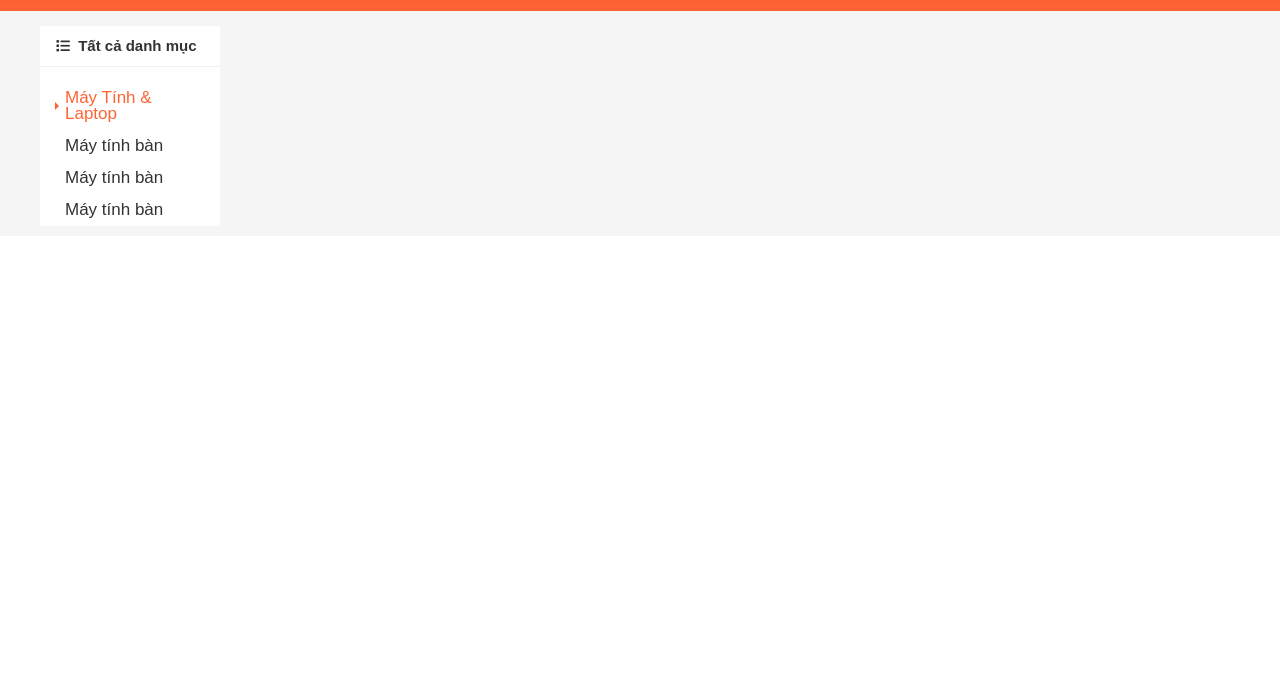
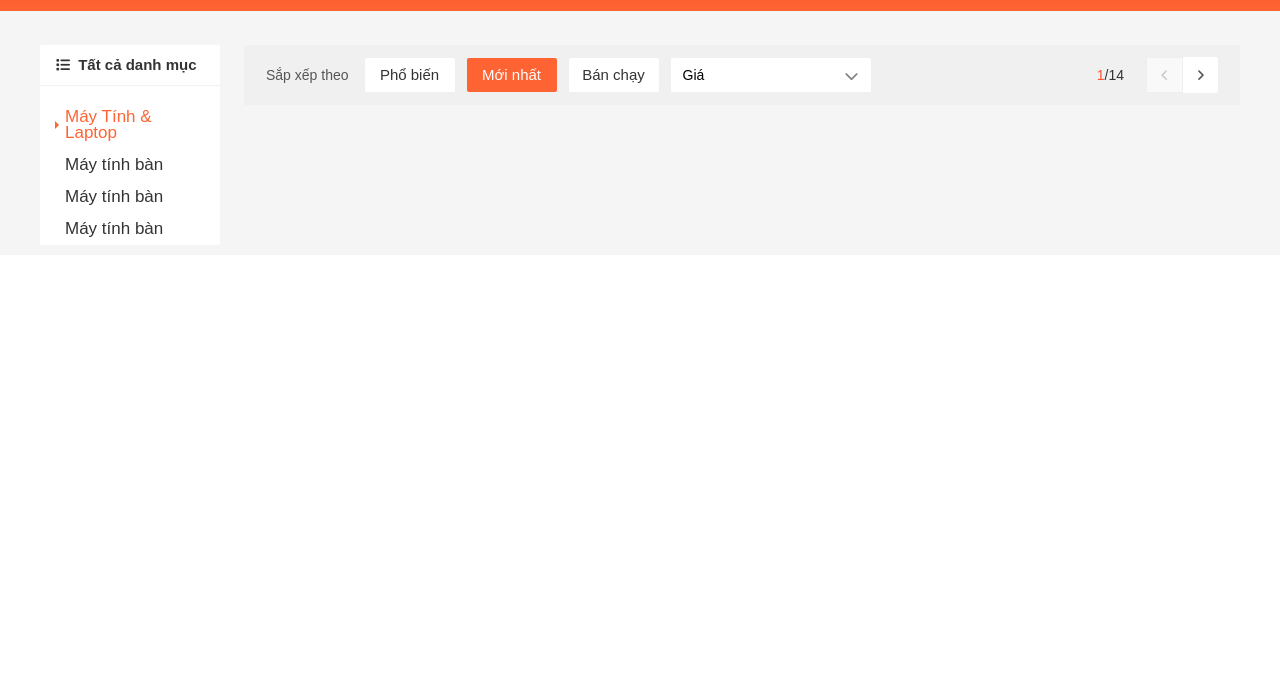
Before and after one commit to DangVanVy23521825/shopee-clone, a plain HTML site: page index.html in a window 1280 px wide. Shown: the part 109-800 px from the top of the page. Drawn offline with Linux system fonts and the light colour scheme.

Commit message:
thaydoimain

```diff
--- a/index.html
+++ b/index.html
@@ -101,7 +101,7 @@
         <!-- Body -->
         <div class="body-container">
             <div class="grid">
-                <div class="grid-row">
+                <div class="grid-row web-content">
                     <div class="grid-2-column">
                         <nav class="category">
                             <h3 class="category-heading">
@@ -130,7 +130,32 @@
                     </div>
 
                     <div class="grid-10-column">
+                        <div class="home-filter">
+                            <span class ="home-filter-label">Sắp xếp theo</span>
+                            <button class="home-filter-btn btn">Phổ biến</button>
+                            <button class="home-filter-btn btn btn-primary">Mới nhất</button>
+                            <button class="home-filter-btn btn">Bán chạy</button>
 
+                            <div class="select-input">
+                                <span class="select-input-label">Giá</span>
+                                <i class="select-input-icon fa-solid fa-chevron-down"></i>
+                            </div>
+
+                            <div class="home-filter-page">
+                                <span class ="home-filter-nums">
+                                    <span class="home-filter-page-current">1</span>/14
+                                </span>
+                            </div>
+
+                            <div class="home-filter-page-control">
+                                <a href="#" class="home-filter-page-btn home-page-control-icon-disabled">
+                                    <i class="home-page-control-icon fa-solid fa-angle-left"></i>
+                                </a>
+                                <a href="#" class="home-filter-page-btn">
+                                    <i class="home-page-control-icon fa-solid fa-angle-right"></i>
+                                </a>
+                            </div>
+                        </div>
                     </div>
                 </div>
             </div>
--- a/styles.css
+++ b/styles.css
@@ -48,6 +48,52 @@ html{
     width: 83.3334%;
 }
 
+.btn {
+    min-width: 124px;
+    height: 34px;
+    text-decoration: none;
+    border: none;
+    border-radius: 2px;
+    font-size: 1.5rem;
+    padding: 0 12px;
+    outline: none;
+    cursor: pointer;
+    color: var(--text-color);
+    display: inline-flex;
+    align-items: center;
+    justify-content: center;
+    line-height: 1.6rem;
+    background-color: white;
+}
+
+
+.btn-primary {
+    background-color: #fe6433;
+    color: white;
+}
+
+.select-input {
+    min-width: 200px;
+    height: 34px;
+    padding: 0 12px;
+    border-radius: 2px;
+    background-color: white;
+    display: flex;
+    align-items: center;
+    justify-content: space-between;
+}
+
+.select-input-label {
+    font-size: 1.4rem;
+}
+
+.select-input-icon {
+    font-size: 1.4rem;
+    color: rgba(131,131,131);
+    position: relative;
+    top: 1px;
+}
+
 .header{
     height: var(--header-height);
     background-image: linear-gradient(0, #fe6433, #f53e2d);
@@ -77,7 +123,7 @@ html{
 
 .navbar-item, .nav-link-item{
     display: inline-block;
-    font-size: 1.2rem;
+    font-size: 1.3rem;
     color: white;
     text-decoration: none;
     font-weight: lighter;
@@ -246,6 +292,7 @@ html{
     font-size: 1.5rem;
     color: var(--text-color);
     padding: 12px 16px;
+    margin-top: 0;
     border-bottom: 1px solid rgba(0, 0, 0, 0.05);
 }
 
@@ -292,3 +339,77 @@ html{
     right: -4px;
     color:#fe6433;
 }
+
+.web-content {
+    padding-top: 34px;
+}
+
+.home-filter {
+    display: flex;
+    align-items: center;
+    padding: 12px 22px;
+    border-radius: 2px;
+    background-color: rgba(132, 129, 129, 0.05);
+}
+
+.home-filter-label {
+    font-size: 1.4rem;
+    color: #555;
+    margin-right: 16px;
+
+}
+
+.home-filter-btn {
+    min-width: 90px;
+    margin-right: 12px;
+}
+
+.home-filter-page {
+    display: flex;
+    align-items: center;
+    margin-left: auto;
+}
+
+.home-filter-nums {
+    font-size: 1.4rem;
+    color: var(--text-color);
+    margin-right: 22px;
+}
+
+.home-filter-page-current {
+    color:#fb5533;
+}
+
+.home-filter-page-control {
+    border-radius: 2px;
+    overflow: hidden;
+    display: flex;
+    width: 72px;
+    height: 36px;
+}
+
+.home-filter-page-btn {
+    flex: 1;
+    display: flex;
+    background-color: white;
+    text-decoration: none;
+}
+
+.home-filter-page-btn:first-child {
+    border: 0.5px solid #eee;
+}
+
+.home-page-control-icon {
+    margin: auto;
+    font-size: 1.3rem;
+    color: #555;
+}
+
+.home-page-control-icon-disabled {
+    background-color: #f9f9f9;
+    cursor: default;
+}
+
+.home-page-control-icon-disabled .home-page-control-icon {
+    color: #ccc;
+}
```
